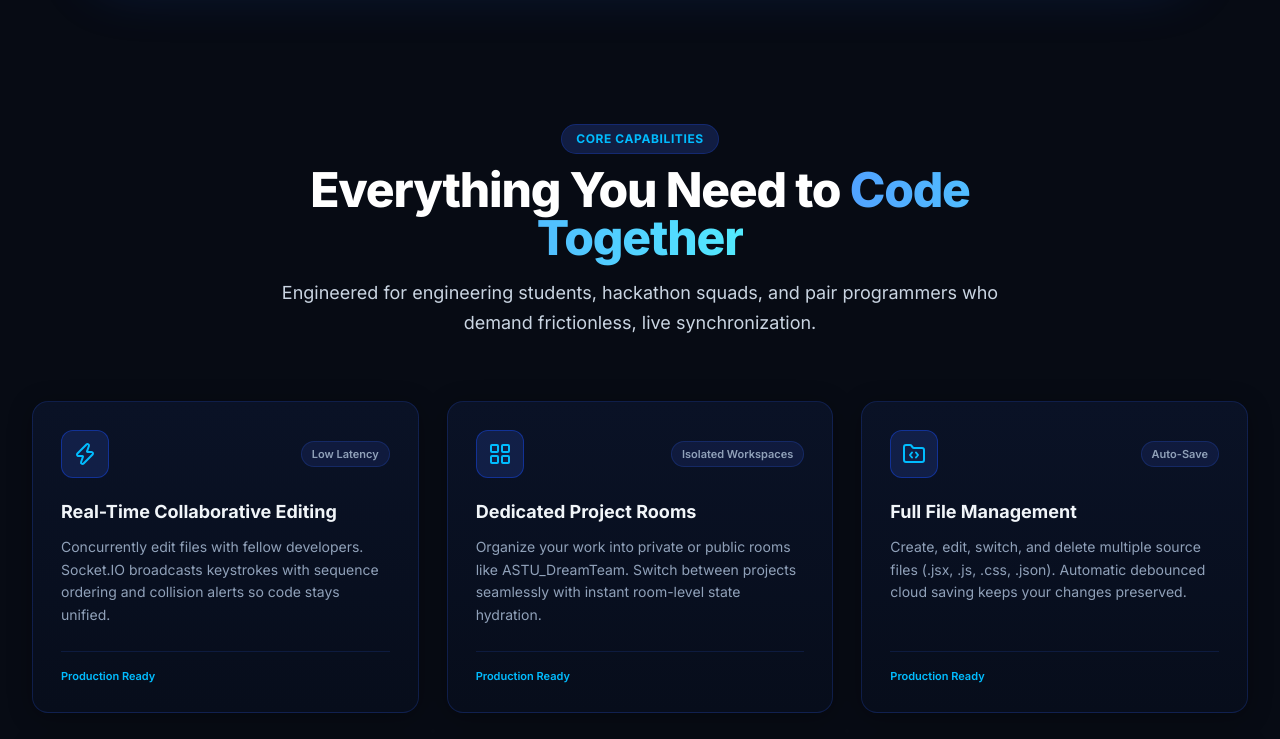
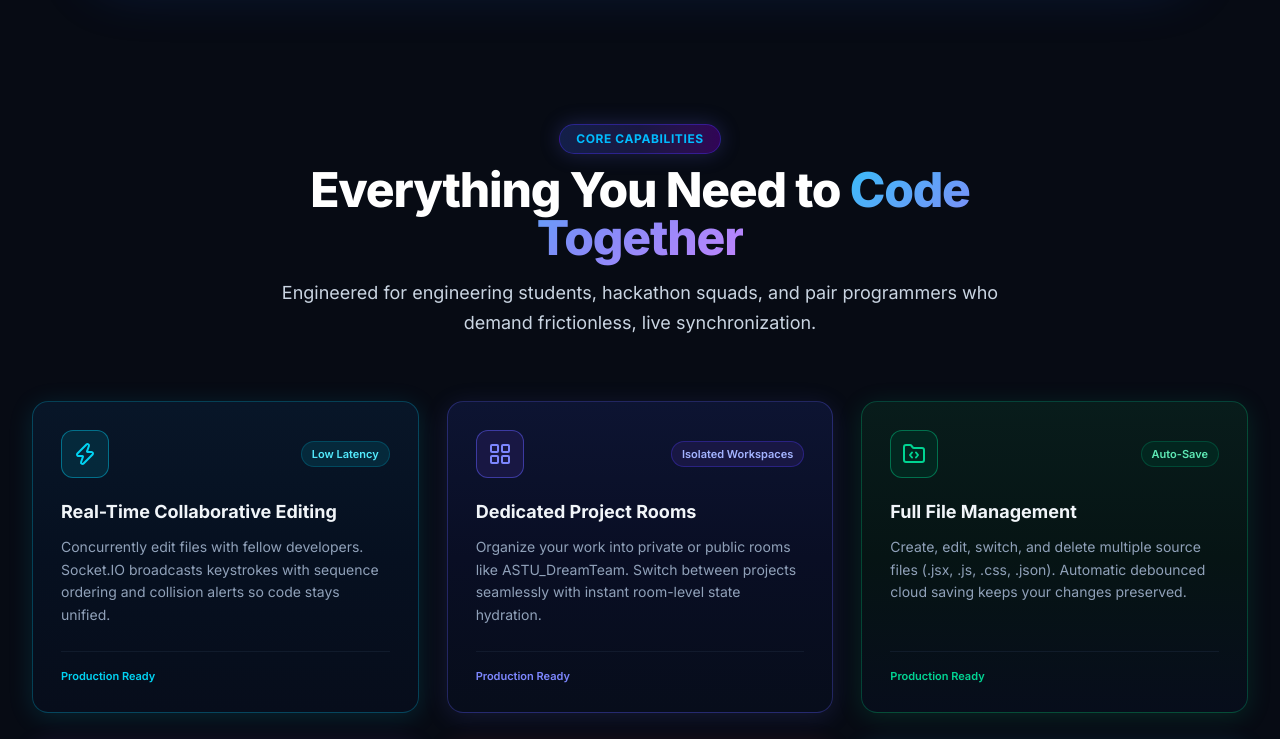
Before and after one commit to petersisay/CodeTogether, a React (Vite) app in the folder client/: page / in a window 1280 px wide. Shown: the part 1500-2239 px from the top of the page. Built offline with nearby package versions, Linux system fonts and the light colour scheme; no server answers.

Commit message:
feat(ui): enrich feature cards with distinct combined color palettes and glowing borders

```diff
--- a/client/src/components/FeaturesSection.jsx
+++ b/client/src/components/FeaturesSection.jsx
@@ -51,12 +51,12 @@ export default function FeaturesSection() {
     <section id="features" className="w-full max-w-7xl mx-auto px-4 sm:px-6 lg:px-8 py-16 sm:py-24 text-left">
       {/* Section Header */}
       <div className="text-center max-w-3xl mx-auto mb-14 sm:mb-16">
-        <span className="text-xs font-bold text-sky-400 tracking-wider uppercase bg-blue-950/70 border border-blue-800/40 px-3.5 py-1.5 rounded-full inline-block mb-3">
+        <span className="text-xs font-bold text-sky-400 tracking-wider uppercase bg-gradient-to-r from-blue-950/80 via-indigo-950/80 to-purple-950/80 border border-indigo-700/50 px-4 py-1.5 rounded-full inline-block mb-3 shadow-[0_0_20px_rgba(99,102,241,0.25)]">
           Core Capabilities
         </span>
         <h2 className="text-3xl sm:text-5xl font-extrabold text-white tracking-tight">
           Everything You Need to{' '}
-          <span className="text-transparent bg-clip-text bg-gradient-to-r from-blue-400 to-cyan-300">
+          <span className="gradient-text-combined">
             Code Together
           </span>
         </h2>
@@ -65,21 +65,66 @@ export default function FeaturesSection() {
         </p>
       </div>
 
-      {/* 3x2 Feature Cards Grid */}
+      {/* 3x2 Feature Cards Grid with Combined Harmonious Colors */}
       <div className="grid grid-cols-1 md:grid-cols-2 lg:grid-cols-3 gap-6 sm:gap-7">
         {features.map((feat, index) => {
           const Icon = feat.icon;
+          const cardStyles = [
+            {
+              border: 'border-cyan-500/30 hover:border-cyan-400/60 shadow-[0_4px_25px_rgba(6,182,212,0.15)] hover:shadow-[0_0_35px_rgba(6,182,212,0.3)]',
+              bg: 'from-[#081628] via-[#061020] to-[#070D1B]',
+              icon: 'bg-cyan-950/70 border-cyan-500/50 text-cyan-400 group-hover:text-cyan-300',
+              badge: 'text-cyan-300 bg-cyan-950/70 border-cyan-800/60',
+              accentText: 'text-cyan-400',
+            },
+            {
+              border: 'border-indigo-500/30 hover:border-indigo-400/60 shadow-[0_4px_25px_rgba(99,102,241,0.15)] hover:shadow-[0_0_35px_rgba(99,102,241,0.3)]',
+              bg: 'from-[#0D1432] via-[#090E24] to-[#070D1B]',
+              icon: 'bg-indigo-950/70 border-indigo-500/50 text-indigo-400 group-hover:text-indigo-300',
+              badge: 'text-indigo-300 bg-indigo-950/70 border-indigo-800/60',
+              accentText: 'text-indigo-400',
+            },
+            {
+              border: 'border-emerald-500/30 hover:border-emerald-400/60 shadow-[0_4px_25px_rgba(16,185,129,0.15)] hover:shadow-[0_0_35px_rgba(16,185,129,0.3)]',
+              bg: 'from-[#081C1B] via-[#061414] to-[#070D1B]',
+              icon: 'bg-emerald-950/70 border-emerald-500/50 text-emerald-400 group-hover:text-emerald-300',
+              badge: 'text-emerald-300 bg-emerald-950/70 border-emerald-800/60',
+              accentText: 'text-emerald-400',
+            },
+            {
+              border: 'border-purple-500/30 hover:border-purple-400/60 shadow-[0_4px_25px_rgba(168,85,247,0.15)] hover:shadow-[0_0_35px_rgba(168,85,247,0.3)]',
+              bg: 'from-[#160E2A] via-[#100A20] to-[#070D1B]',
+              icon: 'bg-purple-950/70 border-purple-500/50 text-purple-400 group-hover:text-purple-300',
+              badge: 'text-purple-300 bg-purple-950/70 border-purple-800/60',
+              accentText: 'text-purple-400',
+            },
+            {
+              border: 'border-rose-500/30 hover:border-rose-400/60 shadow-[0_4px_25px_rgba(244,63,94,0.15)] hover:shadow-[0_0_35px_rgba(244,63,94,0.3)]',
+              bg: 'from-[#1A0E1C] via-[#120914] to-[#070D1B]',
+              icon: 'bg-rose-950/70 border-rose-500/50 text-rose-400 group-hover:text-rose-300',
+              badge: 'text-rose-300 bg-rose-950/70 border-rose-800/60',
+              accentText: 'text-rose-400',
+            },
+            {
+              border: 'border-sky-500/30 hover:border-sky-400/60 shadow-[0_4px_25px_rgba(56,189,248,0.15)] hover:shadow-[0_0_35px_rgba(56,189,248,0.3)]',
+              bg: 'from-[#0A162E] via-[#071022] to-[#070D1B]',
+              icon: 'bg-sky-950/70 border-sky-500/50 text-sky-400 group-hover:text-sky-300',
+              badge: 'text-sky-300 bg-sky-950/70 border-sky-800/60',
+              accentText: 'text-sky-400',
+            },
+          ][index % 6];
+
           return (
             <div
               key={index}
-              className="p-6 sm:p-7 rounded-2xl bg-gradient-to-b from-[#0A1226] to-[#070D1B] border border-blue-900/40 hover:border-blue-500/50 shadow-[0_4px_25px_rgba(0,0,0,0.3)] hover:shadow-[0_0_30px_rgba(37,99,235,0.25)] transition-all duration-200 group flex flex-col justify-between"
+              className={`p-6 sm:p-7 rounded-2xl bg-gradient-to-b ${cardStyles.bg} border ${cardStyles.border} transition-all duration-200 group flex flex-col justify-between`}
             >
               <div>
                 <div className="flex items-center justify-between mb-5">
-                  <div className="w-12 h-12 rounded-xl bg-blue-950/70 border border-blue-700/50 flex items-center justify-center text-sky-400 group-hover:scale-105 group-hover:text-cyan-300 transition-all">
+                  <div className={`w-12 h-12 rounded-xl border flex items-center justify-center transition-all group-hover:scale-105 ${cardStyles.icon}`}>
                     <Icon className="w-6 h-6" />
                   </div>
-                  <span className="text-[11px] font-semibold text-slate-400 px-2.5 py-1 rounded-full bg-blue-950/50 border border-blue-900/50">
+                  <span className={`text-[11px] font-semibold px-2.5 py-1 rounded-full border ${cardStyles.badge}`}>
                     {feat.badge}
                   </span>
                 </div>
@@ -92,7 +137,7 @@ export default function FeaturesSection() {
                 </p>
               </div>
 
-              <div className="mt-6 pt-4 border-t border-blue-900/30 flex items-center text-[11px] font-semibold text-sky-400 group-hover:text-sky-300">
+              <div className={`mt-6 pt-4 border-t border-slate-800/50 flex items-center text-[11px] font-semibold ${cardStyles.accentText}`}>
                 <span>Production Ready</span>
               </div>
             </div>
```
